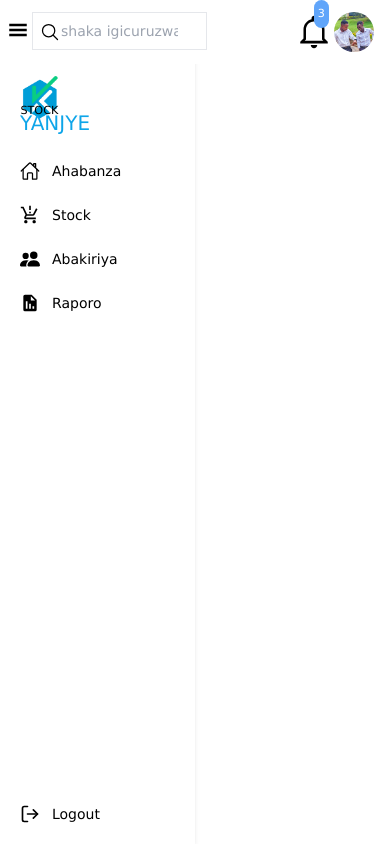
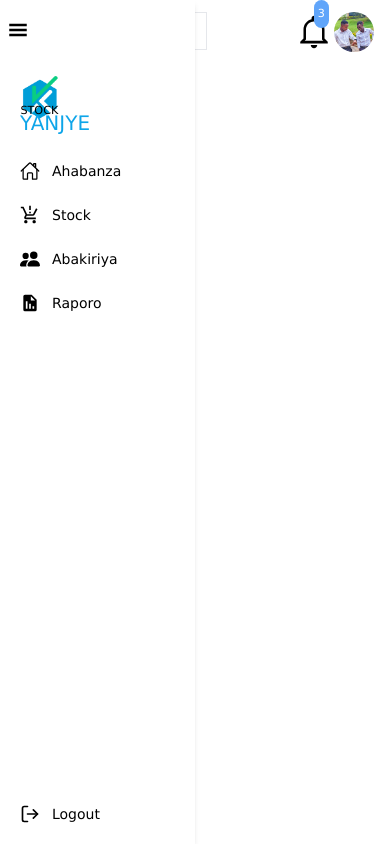
Before and after one commit to yoojen/100faceofalx, a React (Create React App) app in the folder nodejs_projects/inventory_mgmt/frontend/: page / in a window 390 px wide. Built offline with nearby package versions, Linux system fonts and the light colour scheme.

Commit message:
updated layout

```diff
--- a/nodejs_projects/inventory_mgmt/frontend/src/components/Layout/index.js
+++ b/nodejs_projects/inventory_mgmt/frontend/src/components/Layout/index.js
@@ -16,15 +16,15 @@ const Layout = ({ children }) => {
                 <GiHamburgerMenu className="fixed top-5 left-2 z-50 bg-white cursor-pointer h-5 w-5 hover:text-blue-500 peer"
                     onClick={() => dispatch(toggleSideNav())}
                     />
-                <div class="absolute top-6 left-7 hidden text-sm text-white bg-gray-800 px-2 z-30 md:peer-hover:block">
+                <div class="absolute top-6 left-7 hidden text-sm text-white bg-gray-800 px-2 z-40 md:peer-hover:block">
                     Toggle navigation
                 </div>
             </div>
             <div className='w-full'>
-                <div className={`${sideNav ? 'h-screen w-2/4 shadow-md bg-white p-5 space-y-32 md:block md:w-sidebar-width md:shadow-none' : 'hidden'} fixed top-0 z-20`}>
+                <div className={`${sideNav ? 'h-screen w-2/4 shadow-md bg-white p-5 space-y-32 md:block md:w-sidebar-width md:shadow-none' : 'hidden'} fixed top-0 z-30`}>
                     <SideNav />
                 </div>
-                <div className={`${sideNav ? 'w-full md:ml-[18%] md:w-navbar-width' : 'ml-0 w-full'} fixed top-0 z-20 transition-all duration-300`}>
+                <div className={`${sideNav ? 'w-full md:ml-[18%] md:w-navbar-width' : 'ml-0 w-full'} transition-all duration-300 fixed top-0 z-20`}>
                     <NavBar />
                 </div>
             </div>
```
